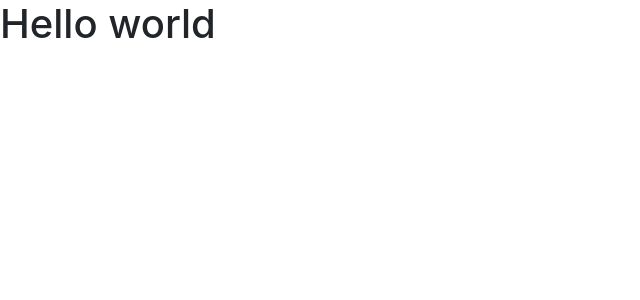
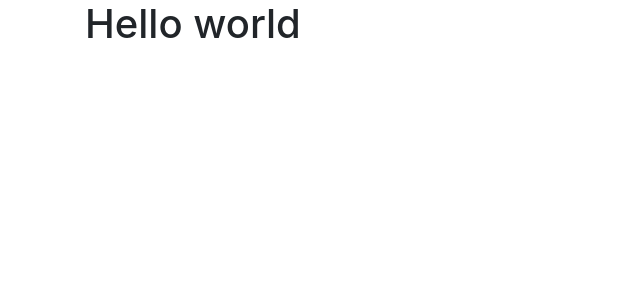
Before and after one commit to kaushik27mishra/covid19nitrr_web, a React (Create React App) app: page / in a window 1280 px wide. Shown: the top 300 px of the page, without its empty margins (0-640 px from the left). Built offline with nearby package versions, Linux system fonts and the light colour scheme.

Commit message:
react router added

```diff
--- a/package.json
+++ b/package.json
@@ -8,6 +8,7 @@
     "@testing-library/user-event": "^7.1.2",
     "react": "^16.13.1",
     "react-dom": "^16.13.1",
+    "react-router-dom": "^5.0.1",
     "react-scripts": "3.4.1"
   },
   "scripts": {
--- a/src/App.js
+++ b/src/App.js
@@ -2,7 +2,7 @@ import React from 'react';
 
 function App() {
   return (
-    <div className="App">
+    <div className="container">
       <h1>Hello world</h1>
     </div>
   );
```
Also changed, not shown: 1 other file (tests, documents, lock files or other folders).
